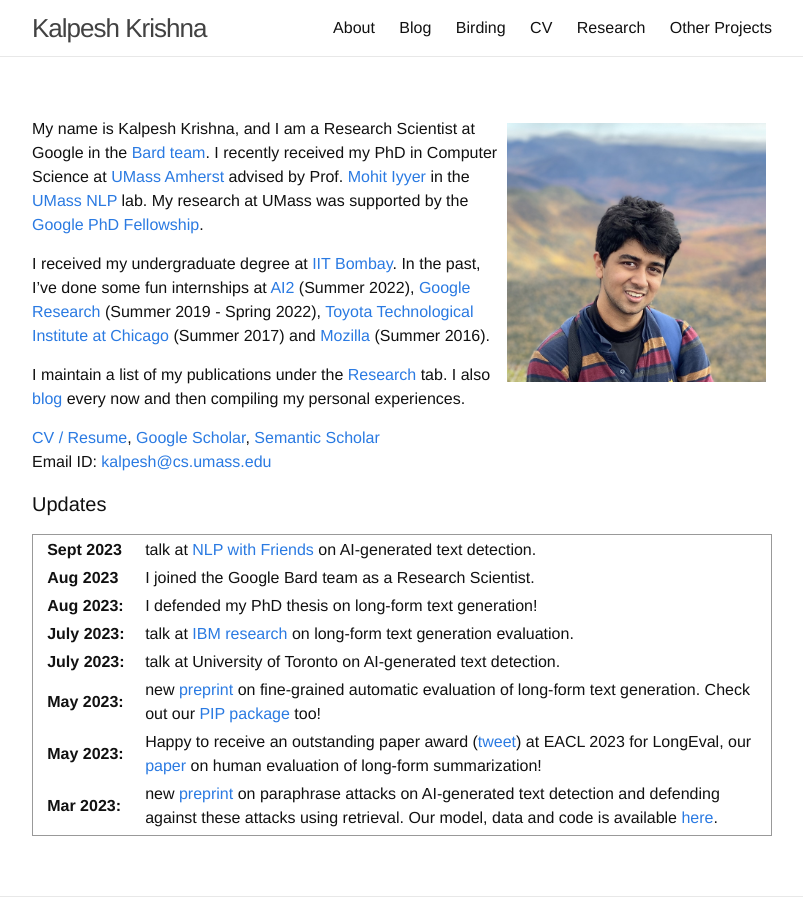
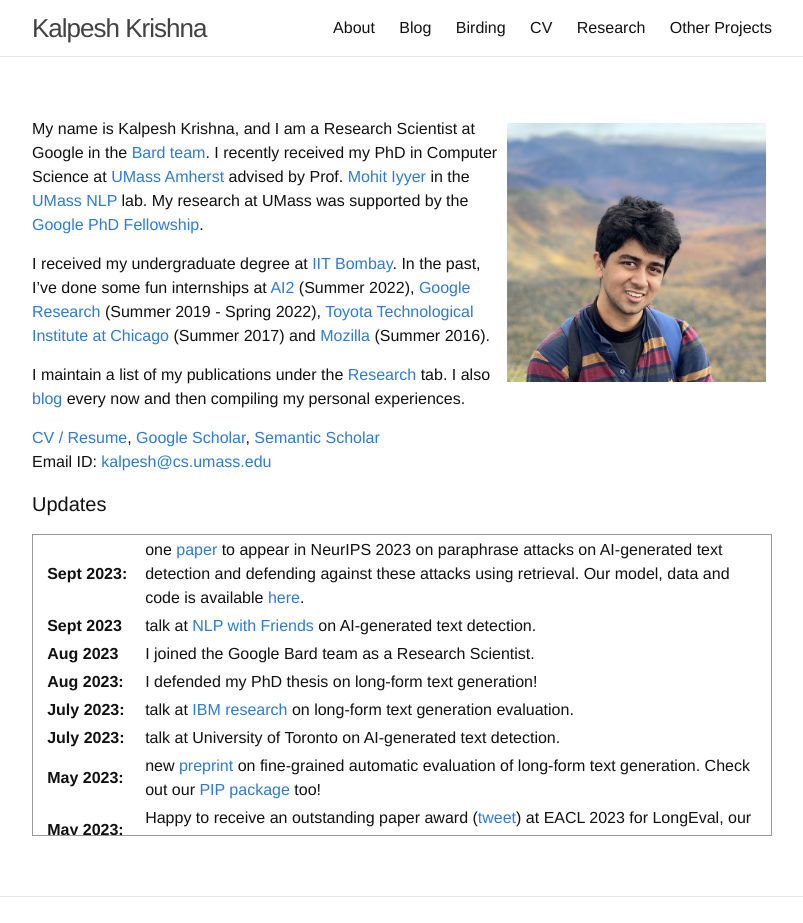
Before and after one commit to martiansideofthemoon/martiansideofthemoon.github.io, a Jekyll site: the page built from index.md, in a window 1280 px wide, cut to the strip 0-923 px from the top of the page. Shown: the whole strip, without its empty margins (238-1041 px from the left). Built offline with Jekyll 4.4.1, drawn with Linux system fonts in a browser that asks for light colours; comment, search, counter and statistics services are not loaded; part of the change alters nothing that is shown.

Commit message:
Update index.md

```diff
--- a/index.md
+++ b/index.md
@@ -20,6 +20,7 @@ Email ID: [kalpesh@cs.umass.edu](mailto:kalpesh@cs.umass.edu)
 <table>
 <col width="100px">
 <col width="650px">
+  <tr><td><b>Sept 2023:</b></td><td>one <a href="https://arxiv.org/abs/2303.13408">paper</a> to appear in NeurIPS 2023 on paraphrase attacks on AI-generated text detection and defending against these attacks using retrieval. Our model, data and code is available <a href="https://github.com/martiansideofthemoon/ai-detection-paraphrases">here</a>.</td></tr>
   <tr><td><b>Sept 2023</b></td><td>talk at <a href="https://nlpwithfriends.com/speakers/kalpesh-krishna">NLP with Friends</a> on AI-generated text detection.</td></tr>
   <tr><td><b>Aug 2023</b></td><td>I joined the Google Bard team as a Research Scientist.</td>
   <tr><td><b>Aug 2023:</b></td><td>I defended my PhD thesis on long-form text generation!</td></tr>
@@ -27,7 +28,6 @@ Email ID: [kalpesh@cs.umass.edu](mailto:kalpesh@cs.umass.edu)
   <tr><td><b>July 2023:</b></td><td>talk at University of Toronto on AI-generated text detection.</td></tr>
   <tr><td><b>May 2023:</b></td><td>new <a href="https://arxiv.org/abs/2305.14251">preprint</a> on fine-grained automatic evaluation of long-form text generation. Check out our <a href="https://pypi.org/project/factscore">PIP package</a> too!</td></tr>
 <tr><td><b>May 2023:</b></td><td>Happy to receive an outstanding paper award (<a href="https://twitter.com/kalpeshk2011/status/1654133082247815169">tweet</a>) at EACL 2023 for LongEval, our <a href="https://arxiv.org/abs/2301.13298">paper</a> on human evaluation of long-form summarization!</td></tr>
-<tr><td><b>Mar 2023:</b></td><td>new <a href="https://arxiv.org/abs/2303.13408">preprint</a> on paraphrase attacks on AI-generated text detection and defending against these attacks using retrieval. Our model, data and code is available <a href="https://github.com/martiansideofthemoon/ai-detection-paraphrases">here</a>.</td></tr>
   <tr><td><b>Mar 2023:</b></td><td>appeared on <a href="https://www.cbsnews.com/boston/news/northern-lights-captivate-stargazers-across-massachusetts/">CBS Boston</a> and <a href="https://www.wwlp.com/weather/weather-news/northern-lights-caught-on-camera-in-western-massachusetts/">WWLP</a> for a <a href="https://twitter.com/4cast4you/status/1639131581939077120">photograph</a> of the northern lights!</td></tr>
   <tr><td><b>Jan 2023:</b></td><td>two papers to appear at EACL 2023, on better human evaluation of long-form summarization (<a href="https://arxiv.org/abs/2301.13298">LongEval</a>), and guidelines for coreference annotation (<a href="https://arxiv.org/abs/2210.07188">ezCoref</a>).</td></tr>
   <tr><td><b>Oct 2022:</b></td><td>three papers to appear at EMNLP 2022, on improving text generation (<a href="https://arxiv.org/abs/2205.09726">RankGen</a>), a benchmark to evaluate Chinese language models (<a href="https://arxiv.org/abs/2210.11689">SLING</a>), and a dataset for document-level literary translations (<a href="https://arxiv.org/abs/2210.14250">Par3</a>).</td></tr>
```
